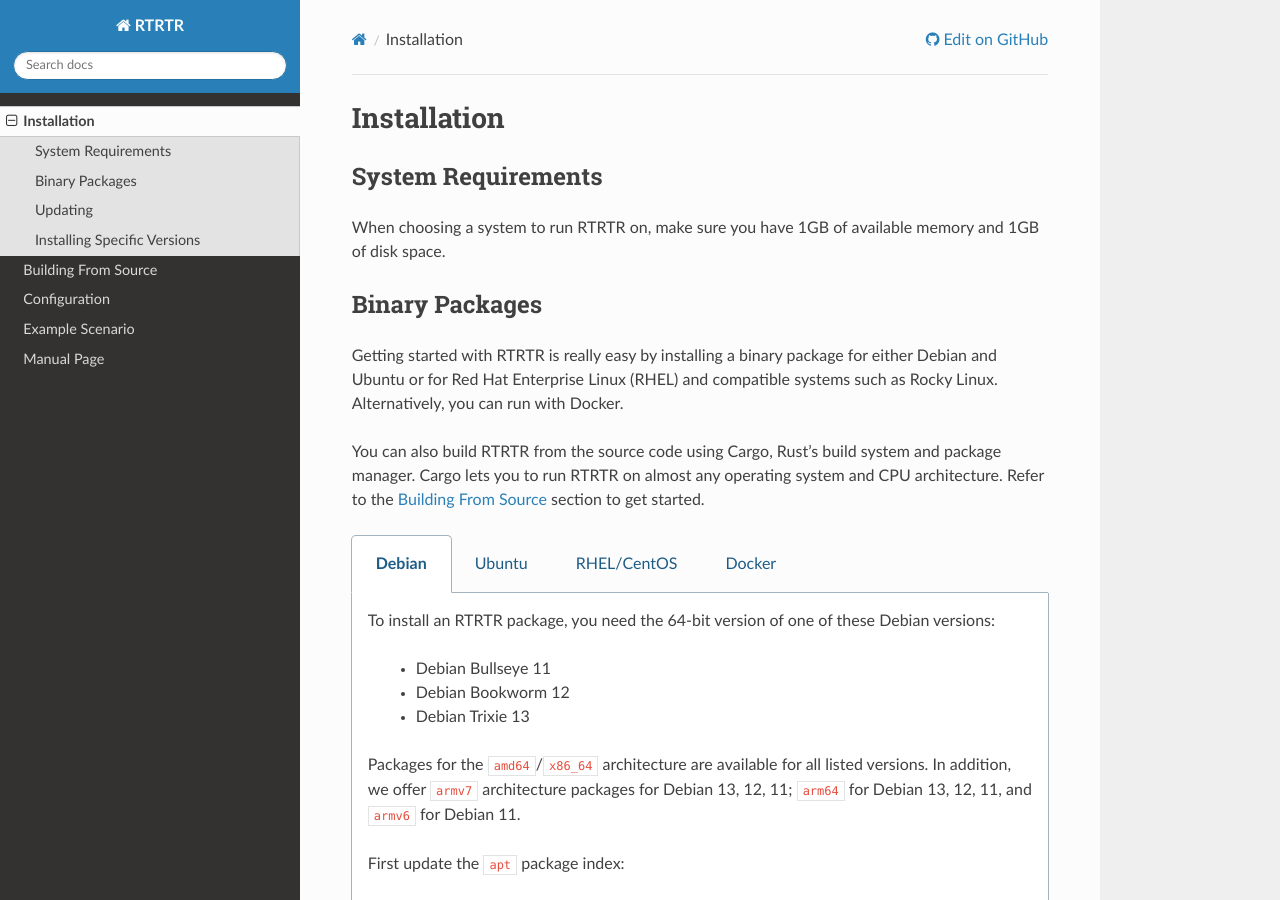
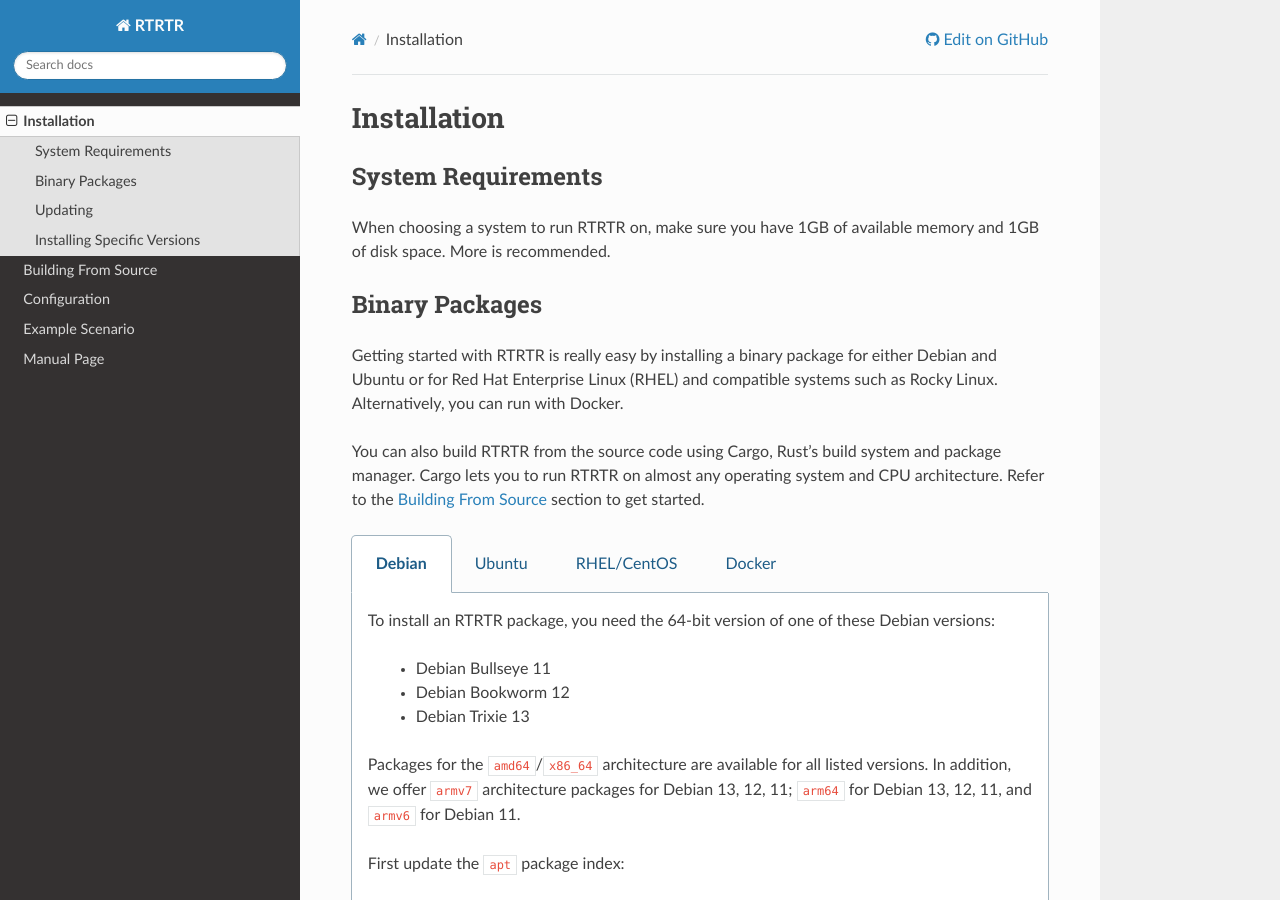
Before and after one commit to NLnetLabs/rtrtr, a Sphinx documentation site: the page built from doc/manual/source/installation.rst, in a window 1280 px wide and 900 px high. Built offline with Sphinx 7.4.7 and the Read the Docs theme 3.1.0, drawn with Linux system fonts in a browser that asks for light colours.

Commit message:
Add more space recommendation

```diff
--- a/doc/manual/source/installation.rst
+++ b/doc/manual/source/installation.rst
@@ -5,7 +5,7 @@
 -------------------
 
 When choosing a system to run RTRTR on, make sure you have 1GB of available
-memory and 1GB of disk space.
+memory and 1GB of disk space. More is recommended.
 
 Binary Packages
 ---------------
```
